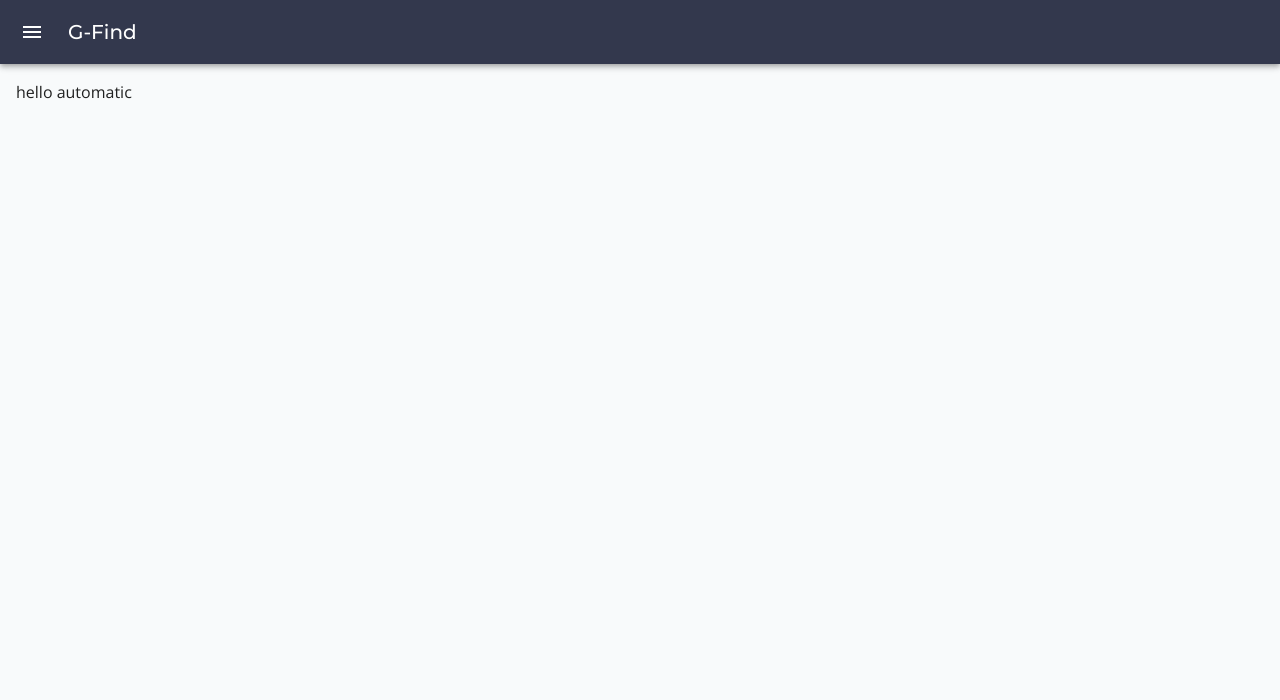
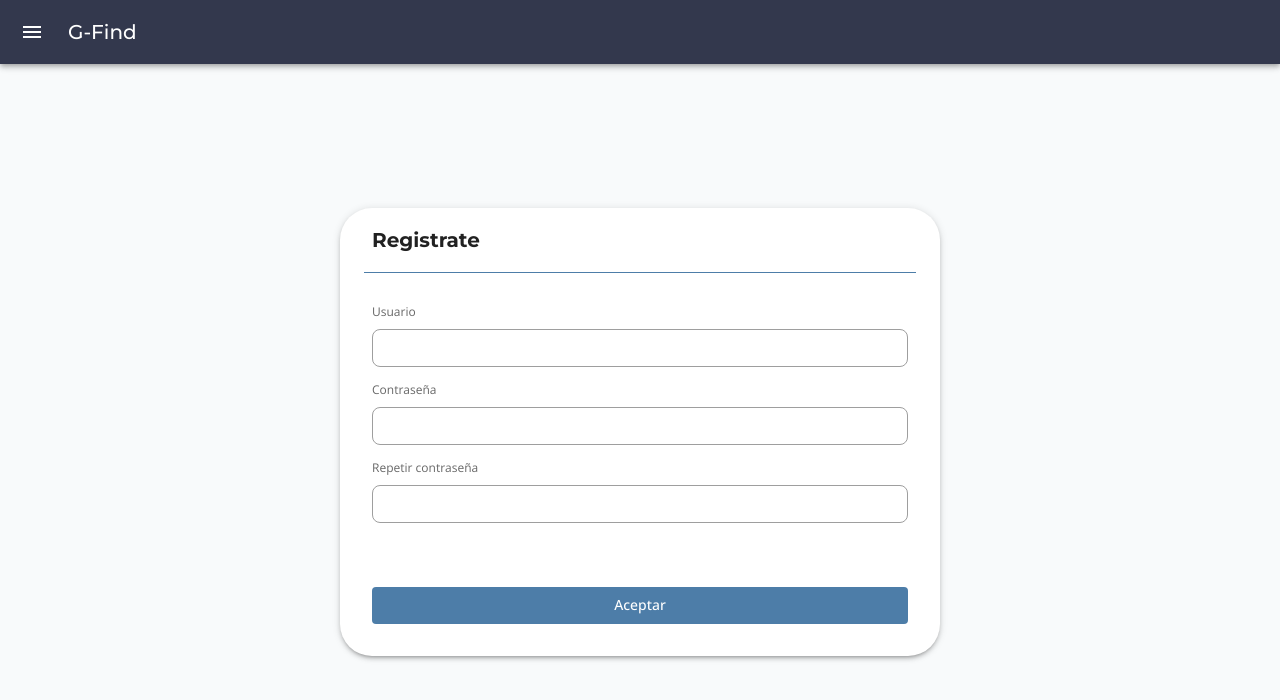
Before and after one commit to dgop92/GFind, a React (Create React App) app: page /register/automatic in a window 1280 px wide. Shown: the top 700 px of the page. Built offline with nearby package versions, Linux system fonts and the light colour scheme; no server answers; what use-http would draw is missing.

Commit message:
feat: add AutomaticRegister UI

```diff
--- a/src/pages/Register/AutomaticRegister/AutomaticRegister.jsx
+++ b/src/pages/Register/AutomaticRegister/AutomaticRegister.jsx
@@ -1,6 +1,55 @@
 import React from "react";
 import Box from "@mui/material/Box";
+import Divider from "@mui/material/Divider";
+import { Card } from "../../../components/Card";
+import { CardTitle } from "../../../components/Text";
+import { TextField } from "../../../components/Input";
+import { SecondaryButton } from "../../../components/Button";
 
 export default function AutomaticRegister() {
-  return <Box>hello automatic</Box>;
+  const handleSubmit = (event) => {
+    console.log("hi");
+    event.preventDefault();
+  };
+
+  return (
+    <Box
+      sx={{
+        display: "flex",
+        flexDirection: "column",
+        flexGrow: 1,
+        alignItems: "center",
+        justifyContent: "center",
+      }}
+    >
+      <Card sx={{ width: { md: "70%" }, maxWidth: "600px" }}>
+        <CardTitle title="Registrate" extraStyles={{ py: 2, px: 4 }} />
+        <Divider sx={{ borderColor: (theme) => theme.palette.secondary.main, mx: 3 }} />
+        <Box
+          component="form"
+          onSubmit={handleSubmit}
+          sx={{ display: "grid", gap: 2, mt: 2, px: { xs: 2, md: 4 }, py: 2 }}
+        >
+          <TextField
+            label="Usuario"
+            name="username"
+            inputBaseProps={{ autoComplete: "username" }}
+          />
+          <TextField
+            label="Contraseña"
+            name="password"
+            inputBaseProps={{ type: "password", autoComplete: "current-password" }}
+          />
+          <TextField
+            label="Repetir contraseña"
+            name="password_confirmation"
+            inputBaseProps={{ type: "password", autoComplete: "current-password" }}
+          />
+          <SecondaryButton sx={{ mt: 6, mb: 2 }} type="submit">
+            Aceptar
+          </SecondaryButton>
+        </Box>
+      </Card>
+    </Box>
+  );
 }
--- a/src/pages/Register/ManualRegister/ManualRegister.jsx
+++ b/src/pages/Register/ManualRegister/ManualRegister.jsx
@@ -38,8 +38,9 @@ export default function ManualRegister() {
     });
   };
 
-  const handleSubmit = () => {
+  const handleSubmit = (event) => {
     console.log("hi");
+    event.preventDefault();
   };
 
   return (
@@ -66,7 +67,7 @@ export default function ManualRegister() {
           sx={{ p: 2, px: { xs: 2, md: 3 }, display: "flex", flexDirection: "column" }}
         >
           <TextField label="Usuario" name="username" />
-          <SecondaryButton sx={{ alignSelf: "flex-end", mt: 2 }}>
+          <SecondaryButton sx={{ alignSelf: "flex-end", mt: 2 }} type="submit">
             Registrarse
           </SecondaryButton>
         </Box>
--- a/src/pages/Register/RegisterCard/RegisterCard.jsx
+++ b/src/pages/Register/RegisterCard/RegisterCard.jsx
@@ -25,7 +25,9 @@ export default function RegisterCard({
           }}
         />
         <Box sx={{ display: "flex", flexDirection: "column", flexGrow: 1, m: 2 }}>
-          <Typography variant="h6">{title}</Typography>
+          <Typography variant="h6" sx={{ mb: 2 }}>
+            {title}
+          </Typography>
           <Typography variant="body1" sx={{ flexGrow: 1, mb: 3 }}>
             {description}
           </Typography>
```
